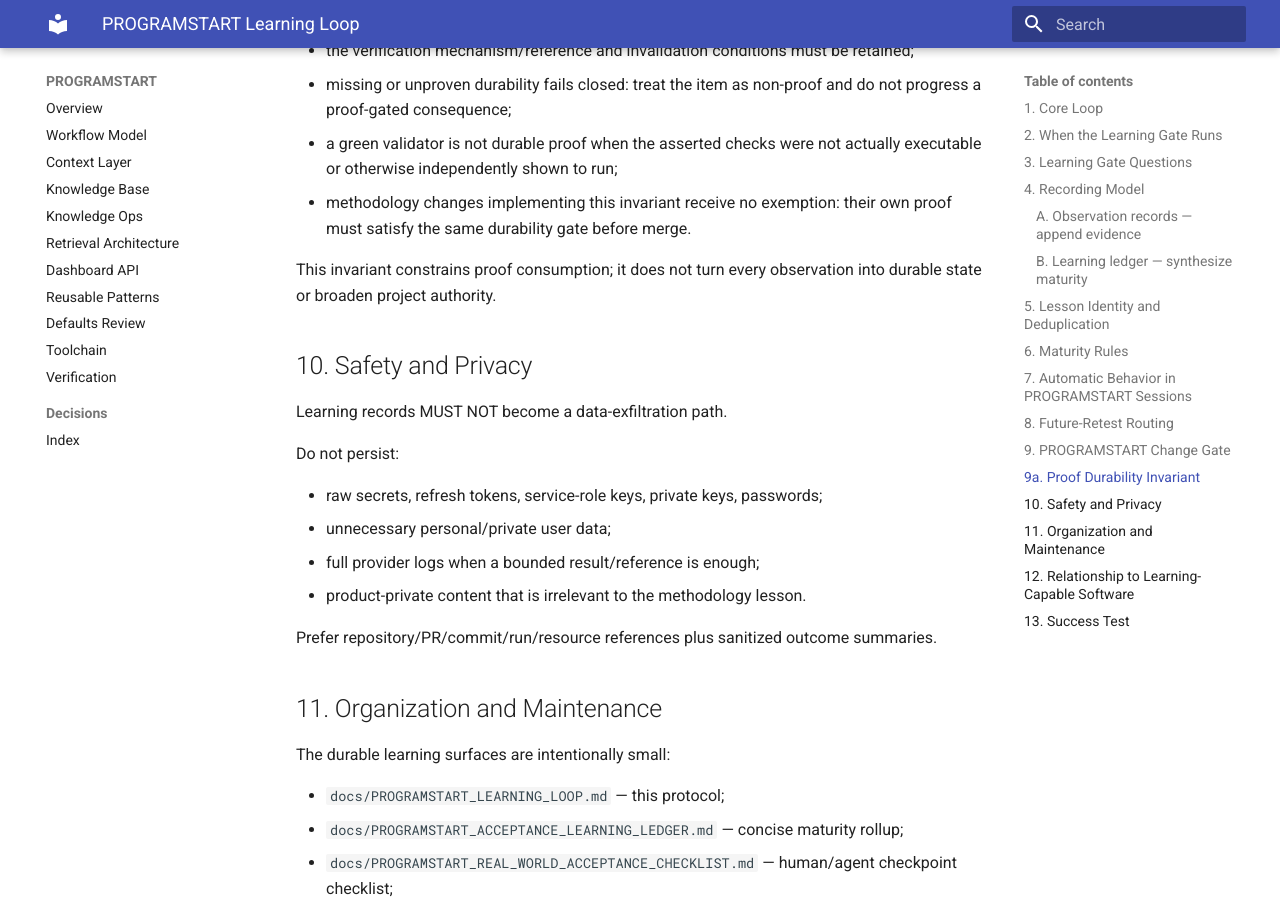
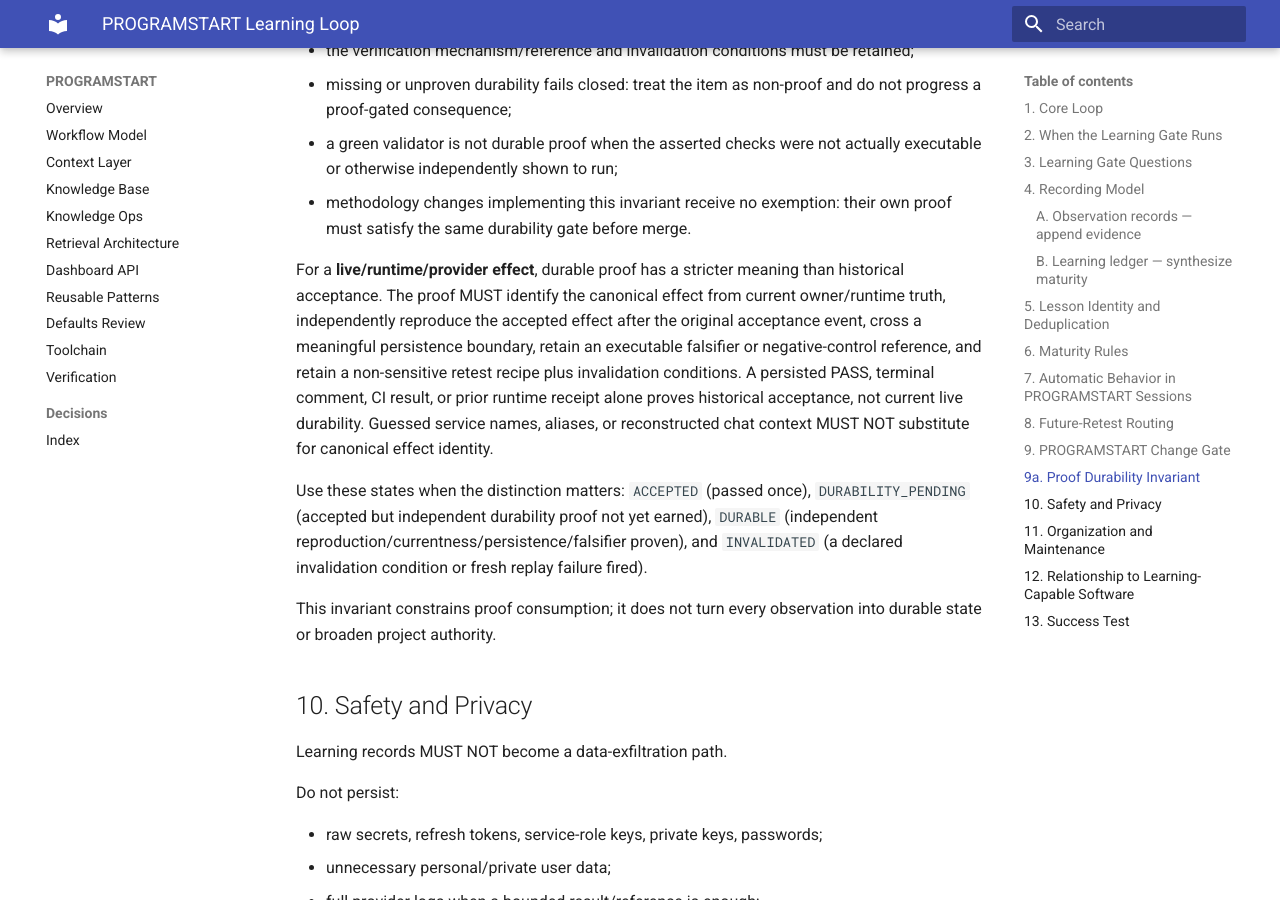
Before and after one commit to GrahamArdent/PROGRAMSTART, an MkDocs documentation site: the page built from docs/PROGRAMSTART_LEARNING_LOOP.md, in a window 1280 px wide and 900 px high, scrolled down 6101 px. Built offline with MkDocs 1.6.1 and Material for MkDocs 9.7.7, drawn with Linux system fonts in a browser that asks for light colours.

Commit message:
#182 define reproducible live-effect durability

```diff
--- a/docs/PROGRAMSTART_LEARNING_LOOP.md
+++ b/docs/PROGRAMSTART_LEARNING_LOOP.md
@@ -188,6 +188,10 @@
 - a green validator is not durable proof when the asserted checks were not actually executable or otherwise independently shown to run;
 - methodology changes implementing this invariant receive no exemption: their own proof must satisfy the same durability gate before merge.
 
+For a **live/runtime/provider effect**, durable proof has a stricter meaning than historical acceptance. The proof MUST identify the canonical effect from current owner/runtime truth, independently reproduce the accepted effect after the original acceptance event, cross a meaningful persistence boundary, retain an executable falsifier or negative-control reference, and retain a non-sensitive retest recipe plus invalidation conditions. A persisted PASS, terminal comment, CI result, or prior runtime receipt alone proves historical acceptance, not current live durability. Guessed service names, aliases, or reconstructed chat context MUST NOT substitute for canonical effect identity.
+
+Use these states when the distinction matters: `ACCEPTED` (passed once), `DURABILITY_PENDING` (accepted but independent durability proof not yet earned), `DURABLE` (independent reproduction/currentness/persistence/falsifier proven), and `INVALIDATED` (a declared invalidation condition or fresh replay failure fired).
+
 This invariant constrains proof consumption; it does not turn every observation into durable state or broaden project authority.
 
 ## 10. Safety and Privacy
```
